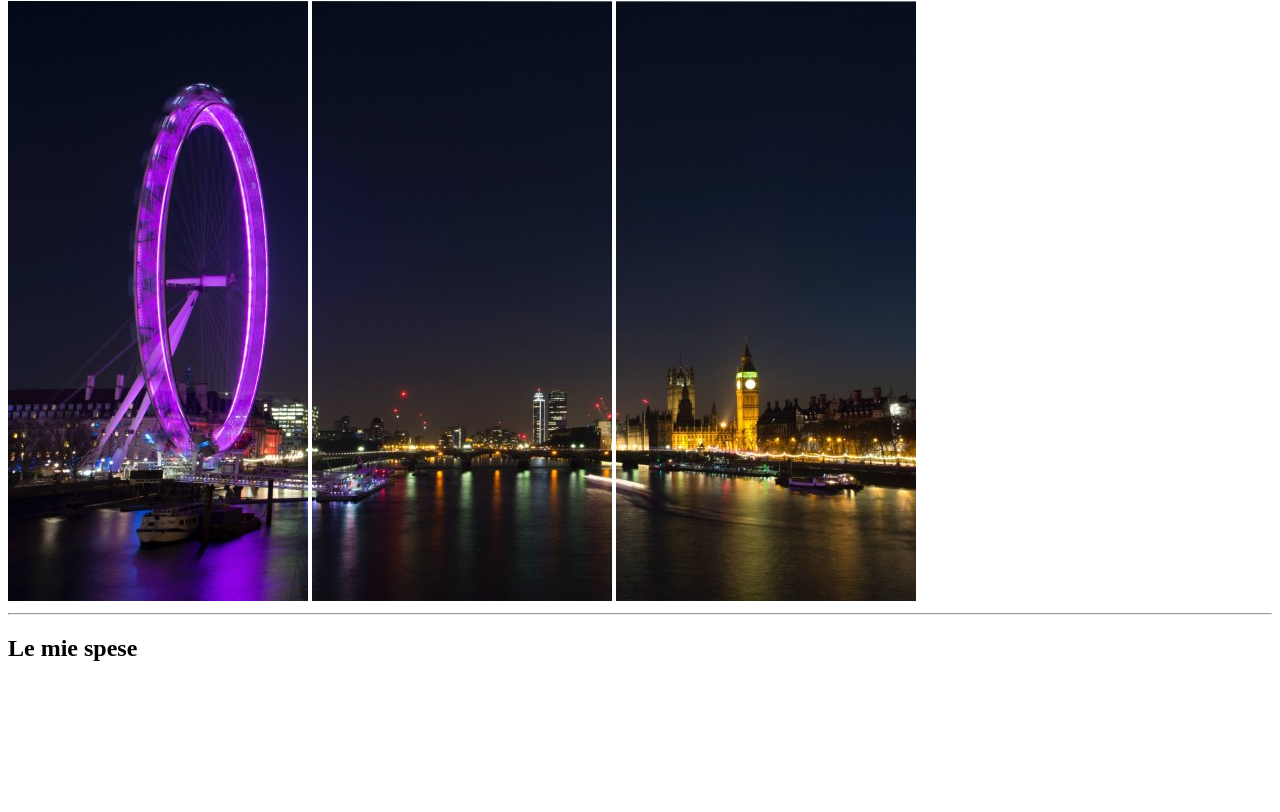
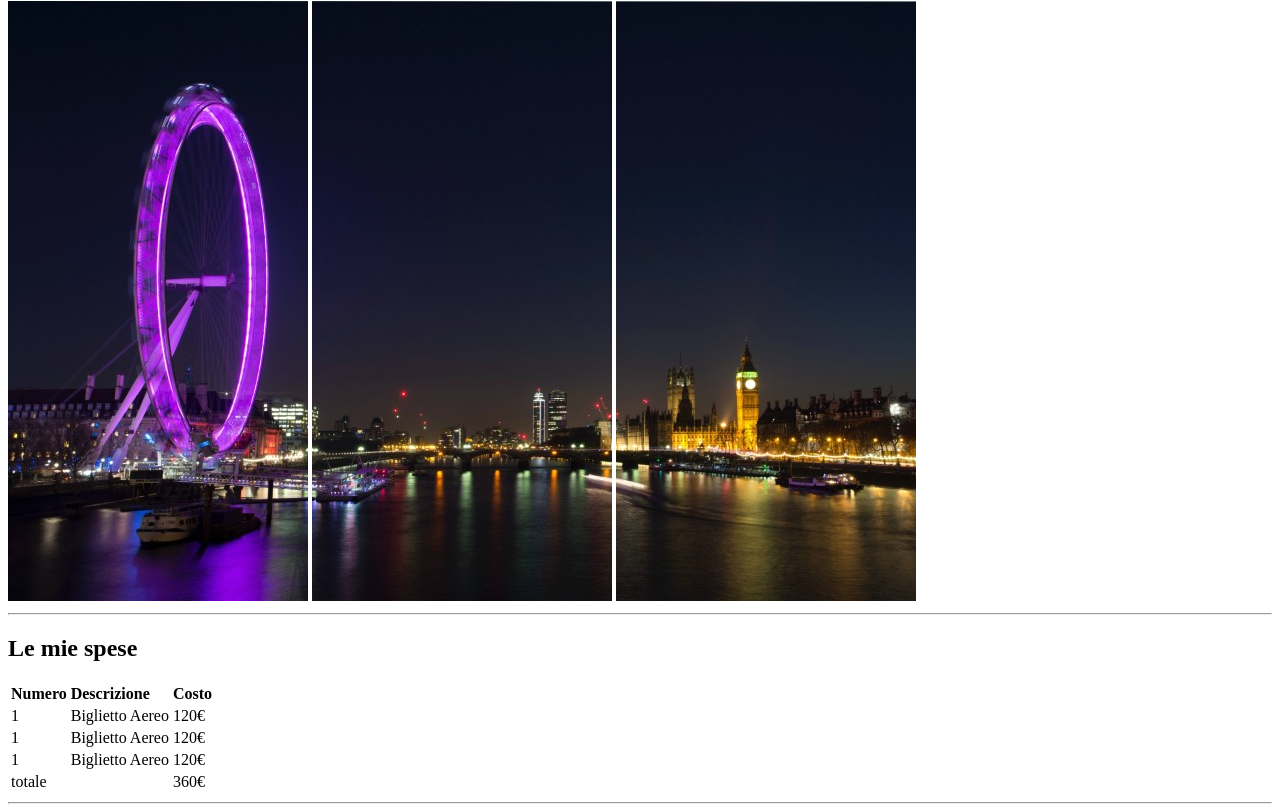
Before and after one commit to andreamastro98/html-london-trip, a plain HTML site: page index.html in a window 1280 px wide. Shown: the part 79-891 px from the top of the page. Before the commit the page ends 800 px from the top, so only its background shows below. Drawn offline with Linux system fonts and the light colour scheme.

Commit message:
tabella completata

```diff
--- a/index.html
+++ b/index.html
@@ -24,36 +24,40 @@
             <!-- intestazione tabella -->
             <thead>
                 <tr>
-                    <td></td>
-                    <td></td>
-                    <td></td>
+                    <td><strong>Numero</strong></td>
+                    <td><strong>Descrizione</strong></td>
+                    <td><strong>Costo</strong></td>
                 </tr>
             </thead>
 
             <!--body tabella-->
             <tbody>
                 <tr>
-                    <td></td>
-                    <td></td>
-                    <td></td>
+                    <td>1</td>
+                    <td>Biglietto Aereo</td>
+                    <td>120€</td>
                 </tr>
                 <tr>
-                    <td></td>
-                    <td></td>
-                    <td></td>
+                    <td>1</td>
+                    <td>Biglietto Aereo</td>
+                    <td>120€</td>
                 </tr>
                 <tr>
-                    <td></td>
-                    <td></td>
-                    <td></td>
+                    <td>1</td>
+                    <td>Biglietto Aereo</td>
+                    <td>120€</td>
                 </tr>
             </tbody>
 
             <!--footer tabella-->
             <tfoot>
-
+                <tr>
+                    <td colspan="2">totale</td>
+                    <td>360€</td>
+                </tr>
             </tfoot>
         </table>
+        <hr>
     </main>
     <footer>
 
```
